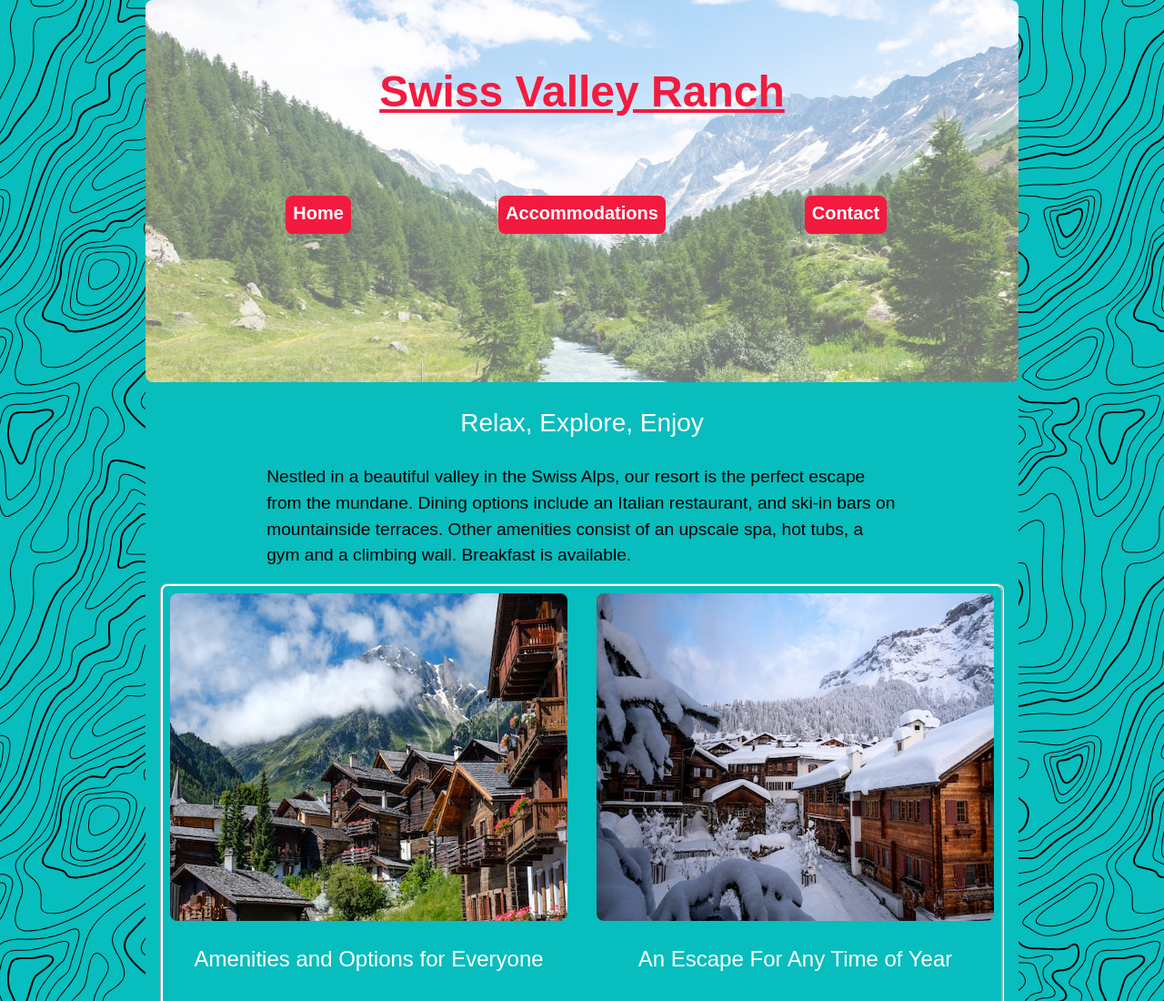
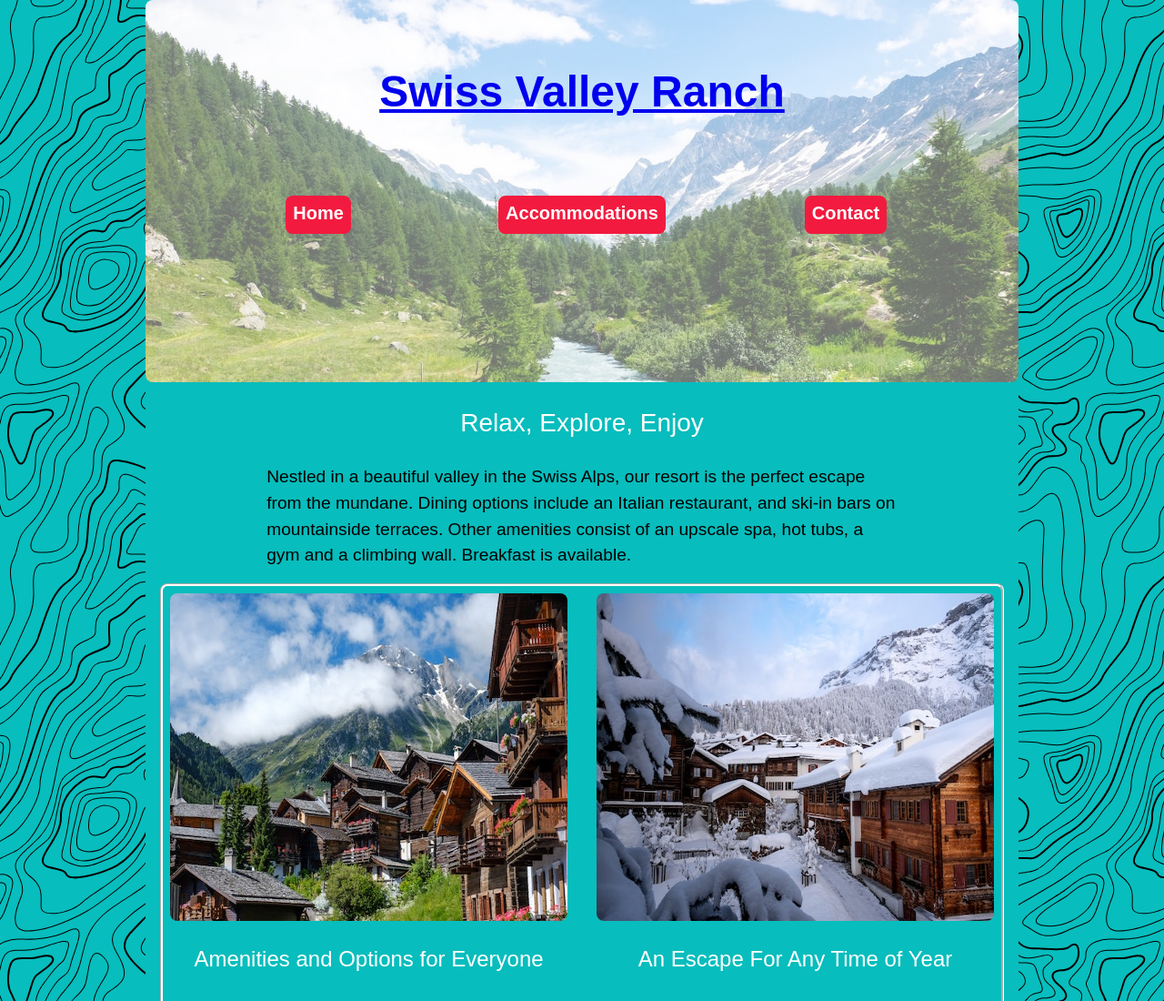
Before and after one commit to acedlund/GIT215_final, a plain HTML site: page index.html in a window 1280 px wide. Shown: the top 1100 px of the page at 91% size. Drawn offline with Linux system fonts and the light colour scheme; a web font is replaced by a local one.

Commit message:
Update styles.css

```diff
--- a/styles.css
+++ b/styles.css
@@ -102,10 +102,6 @@ h1{
     font-weight: 700;
     font-style: normal;
     text-align: center;
-}
-
-h1 a{
-	color: var(--red);
 }
 
 h2{
```
